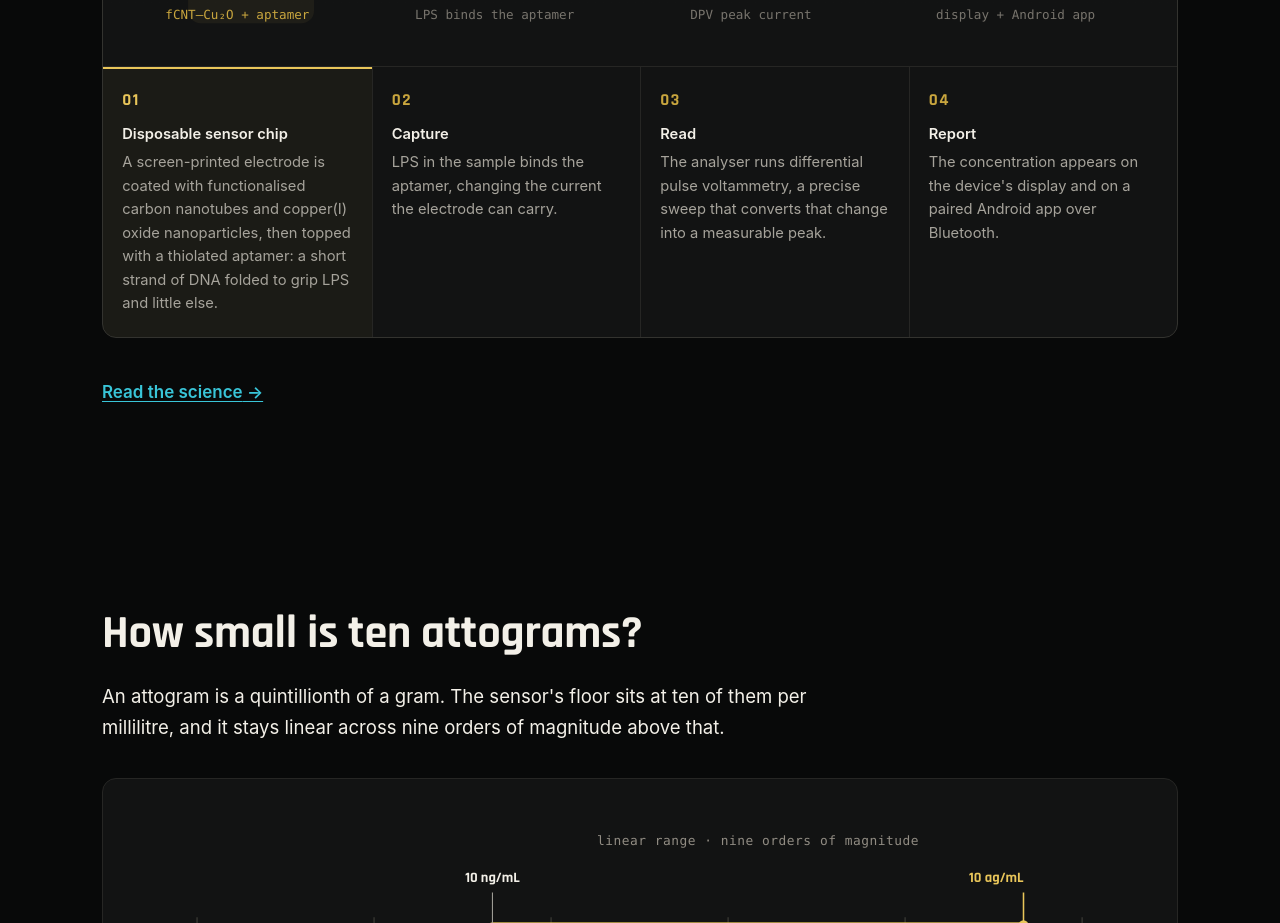
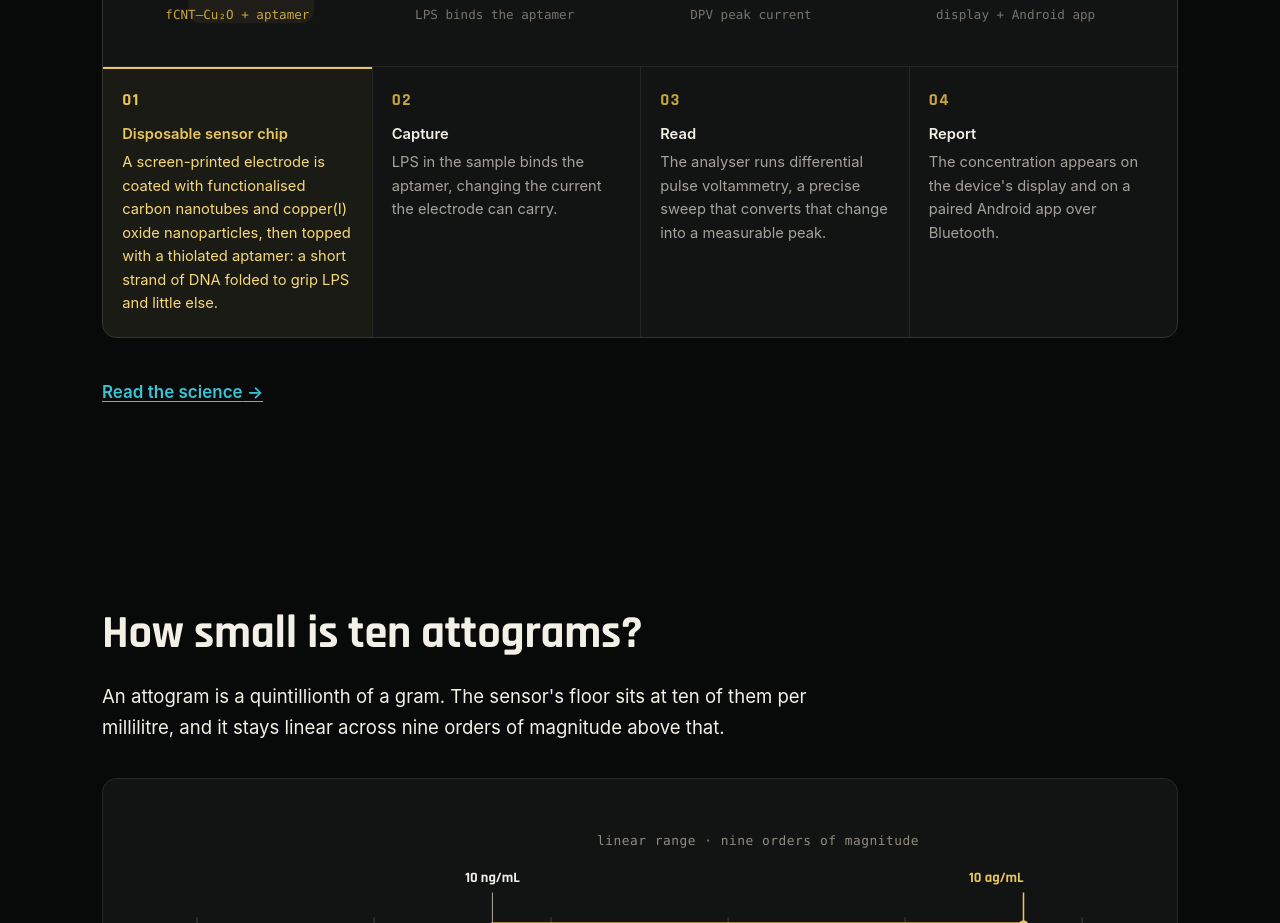
Before and after one commit to 007U5H4R/pratyasa, a plain HTML site: page index.html in a window 1280 px wide. Shown: the part 1960-2883 px from the top of the page. Drawn offline with Linux system fonts and the light colour scheme.

Commit message:
Fix: highlight full step text on .is-active, not just the number
The subtitle and title were inheriting the default text color. Now the
title and subtitle both turn golden when the step is active.

```diff
--- a/styles.css
+++ b/styles.css
@@ -305,6 +305,8 @@ main > section { scroll-margin-top: 72px; }
 .step:hover { background: rgba(255, 255, 255, .02); }
 .step.is-active { background: rgba(233, 198, 90, .045); border-top-color: var(--gold); }
 .step.is-active .step-n { color: var(--gold); }
+.step.is-active strong { color: var(--gold); }
+.step.is-active .step-b { color: var(--gold-hi); }
 @media (prefers-reduced-motion: reduce) {
   .step, .step .step-n { transition: none; }
 }
```
